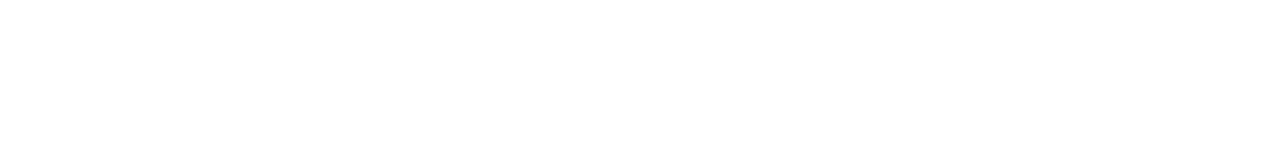
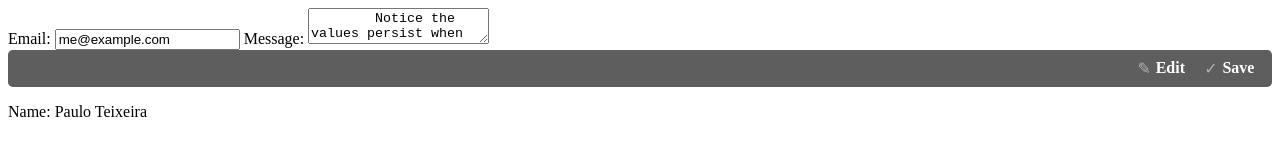
Before and after one commit to Paulo-Teixeira/mavo-hello, a plain HTML site: page index.html in a window 1280 px wide. Drawn offline with Linux system fonts and the light colour scheme.

Commit message:
Basic form demo

```diff
--- a/index.html
+++ b/index.html
@@ -11,7 +11,24 @@
 </head>
 
 <body>
+  <div mv-app="commentForm" mv-storage="local" mv-autosave="0">
+    <label>
+      Email:
+      <input type="email" property="email" value="me@example.com">
+    </label>
+    <label>
+      Message:
+      <textarea property="message">
+        Notice the values persist when you refresh the page !
+      </textarea>
+    </label>
+  </div>
 
+  <div mv-app="nameDemo" mv-storage="local">
+    Name:
+    <span property="firstName">Paulo</span>
+    <span property="lastName">Teixeira</span>
+  </div>
 </body>
 
 </html>
```
